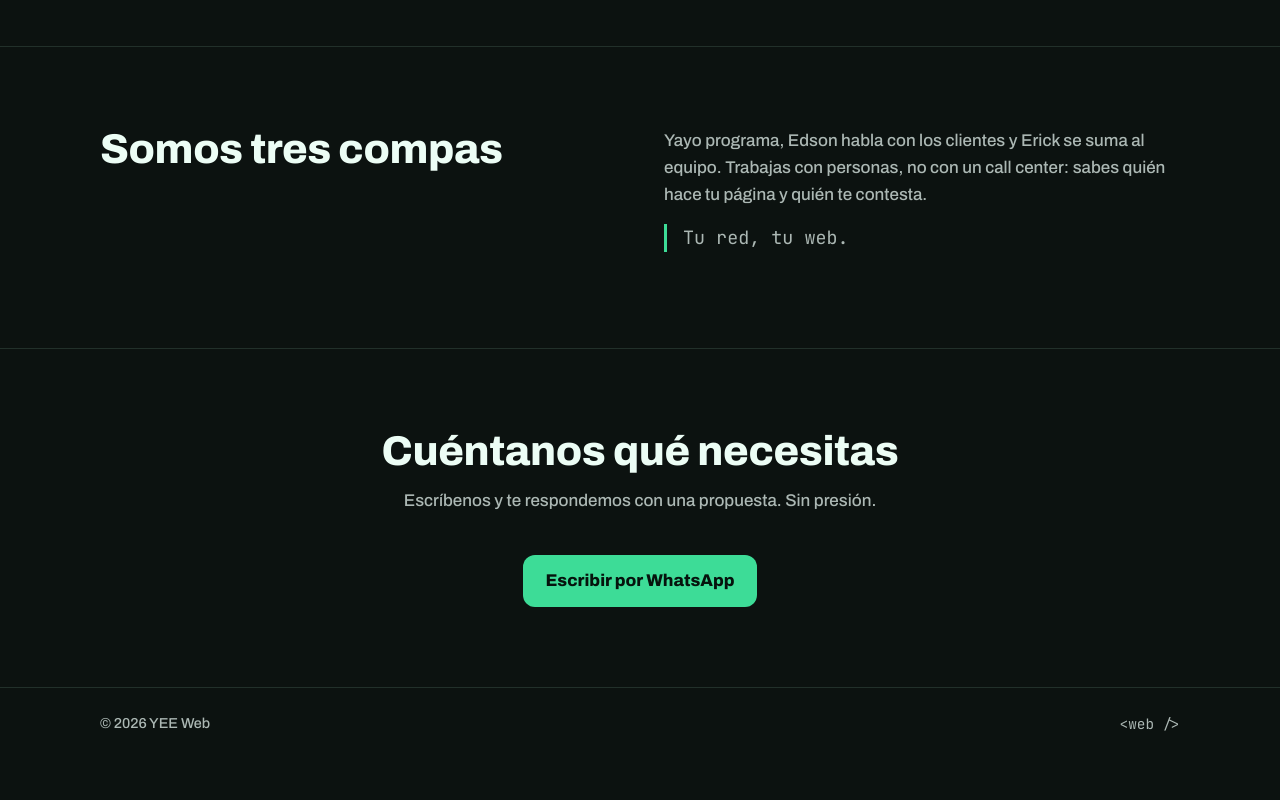
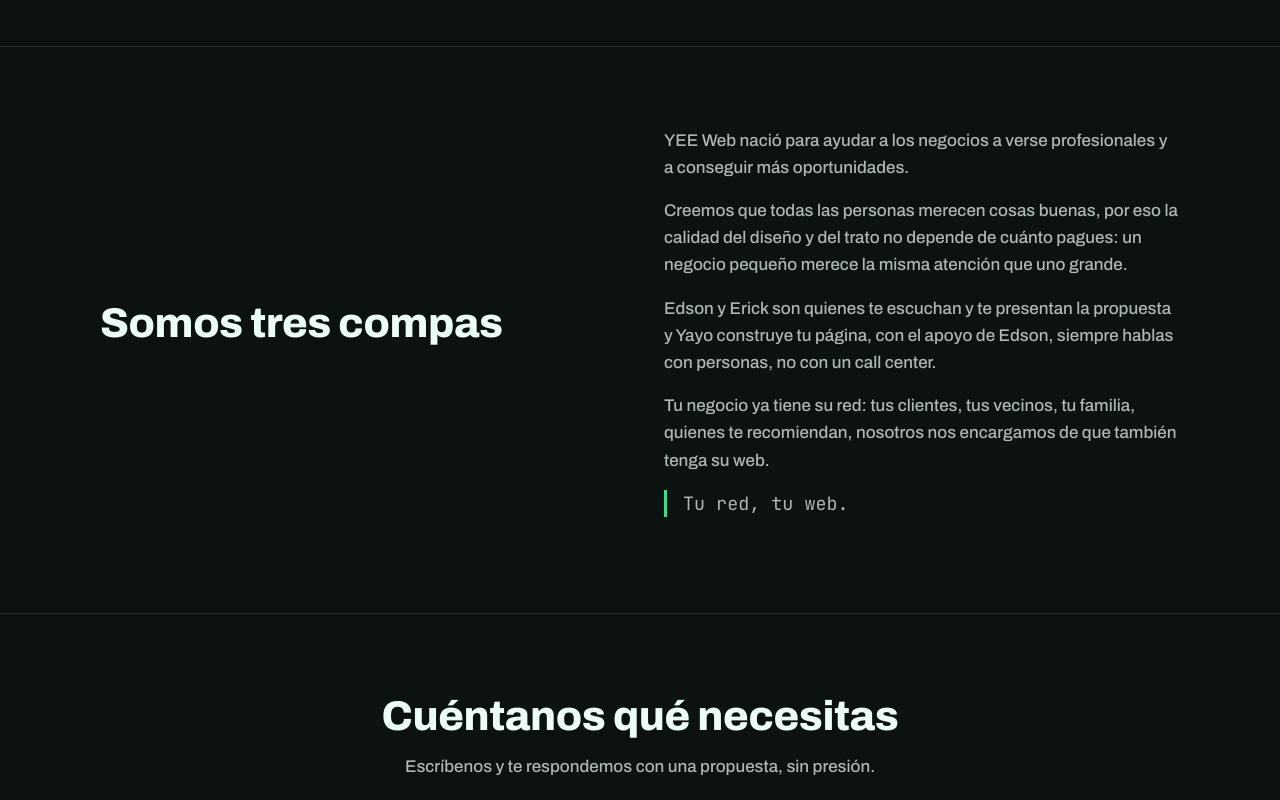
Before and after one commit to YeeWeb/YEE-WEB, a plain HTML site: page index.html in a window 1280 px wide. Shown: the part 2560-3360 px from the top of the page. Before the commit the page ends 3319 px from the top, so only its background shows below. Drawn offline with Linux system fonts and the light colour scheme.

Commit message:
Who We Are

```diff
--- a/index.html
+++ b/index.html
@@ -138,17 +138,19 @@
       <h2>Somos tres compas</h2>
     </div>
     <div>
-        <p>Yayo programa, Edson habla con los clientes y Erick se suma al equipo. Trabajas con personas, no con un call center: sabes quién hace tu página y quién te contesta.</p>
+      <p>YEE Web nació para ayudar a los negocios a verse profesionales y a conseguir más oportunidades.</p>
+      <p>Creemos que todas las personas merecen cosas buenas, por eso la calidad del diseño y del trato no depende de cuánto pagues: un negocio pequeño merece la misma atención que uno grande.</p>
+      <p>Edson y Erick son quienes te escuchan y te presentan la propuesta y Yayo construye tu página, con el apoyo de Edson, siempre hablas con personas, no con un call center.</p>
+      <p>Tu negocio ya tiene su red: tus clientes, tus vecinos, tu familia, quienes te recomiendan, nosotros nos encargamos de que también tenga su web.</p>
       <p class="tag">Tu red, tu web.</p>
     </div>
   </div>
 </section>
 
-
   <section id="contacto" class="contact">
     <div class="wrap">
       <h2>Cuéntanos qué necesitas</h2>
-      <p class="sub">Escríbenos y te respondemos con una propuesta. Sin presión.</p>
+      <p class="sub">Escríbenos y te respondemos con una propuesta, sin presión.</p>
       <div class="cta">
         <!-- Cambia 52XXXXXXXXXX por el número de WhatsApp, con lada y sin espacios -->
         <a class="btn" href="https://wa.me/52?text=Hola%2C%20quiero%20cotizar%20mi%20p%C3%A1gina%20web">Escribir por WhatsApp</a>
--- a/style.css
+++ b/style.css
@@ -62,7 +62,7 @@ h2{font-weight:800;font-size:clamp(1.8rem,4vw,2.6rem);line-height:1.1;letter-spa
 .plan li::before{content:"";position:absolute;left:0;top:.62em;width:.6rem;height:.6rem;border-radius:50%;border:2px solid var(--mint)}
 .note{color:var(--muted);font-size:.92rem;margin-top:1.5rem}
 
-.team{display:grid;grid-template-columns:1fr 1fr;gap:3rem;align-items:start}
+.team{display:grid;grid-template-columns:1fr 1fr;gap:3rem;align-items:center}
 .team p{margin:0 0 1rem;color:var(--muted)}
 .tag{font:400 1.15rem/1.5 var(--mono);color:var(--mint);border-left:3px solid var(--mint);padding-left:1rem}
 
```
Lines whose indentation alone changed are shown as unchanged.
